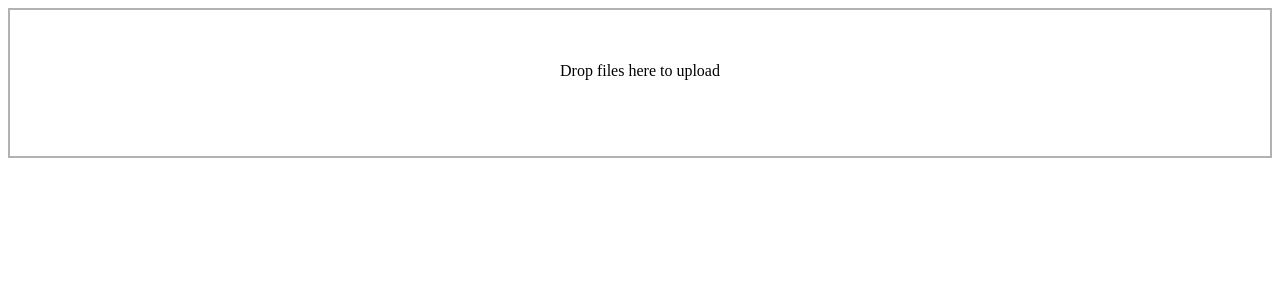
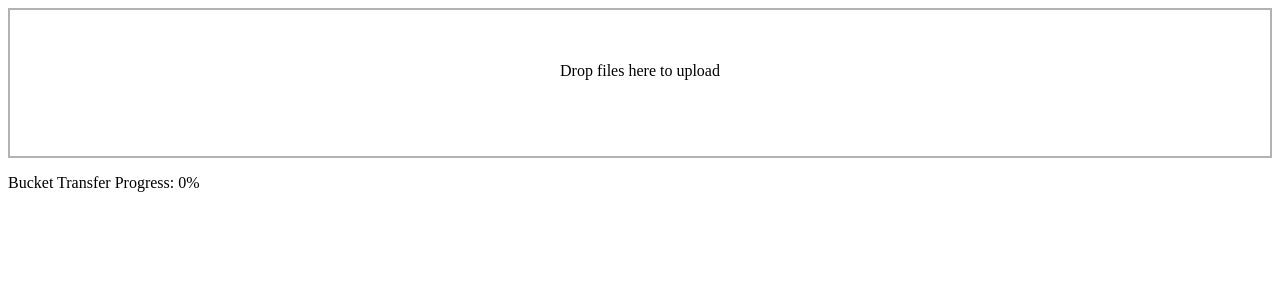
Before and after one commit to SocietyProtectionUndergroundNetworks/sequencing-submission-form, a Flask app: page /form in a window 1280 px wide. Shown: the top 300 px of the page. Run offline with Flask 3, Linux system fonts and the light colour scheme; the visitor is signed in with stand-in values (Sample User, id 1); parts of the project's set-up code (start-up, migrations or seed data) failed here and were passed over; some libraries are stand-ins or nearby versions.

Commit message:
Show upload progress and bucket transfer progress

```diff
--- a/app.py
+++ b/app.py
@@ -64,21 +64,68 @@ def load_user(user_id):
 def get_google_provider_cfg():
     return requests.get(GOOGLE_DISCOVERY_URL).json()
 
-def chunked_upload(local_file_path, destination_blob_name, file_uuid):
+def get_progress(file_uuid):
+    try:
+        with open("upload_progress.json", "r") as file:
+            progress_data = json.load(file)
+            return progress_data.get(file_uuid, 0)
+    except FileNotFoundError:
+        return 0
+
+def update_progress(file_uuid, percentage):
+    try:
+        with open("upload_progress.json", "r") as file:
+            progress_data = json.load(file)
+    except FileNotFoundError:
+        progress_data = {}
+
+    progress_data[file_uuid] = percentage
+
+    with open("upload_progress.json", "w") as file:
+        json.dump(progress_data, file)
+
+def chunked_upload(local_file_path, destination_blob_name, file_uuid, bucket_name):
+    chunk_size = 20 * 1024 * 1024  # 20 MB chunk size
+
     storage_client = storage.Client()
     bucket = storage_client.bucket(bucket_name)
 
-    chunk_size = 5 * 1024 * 1024  # 5 MB chunk size (adjust as needed)
-
-    # Create a blob object with the desired name
     blob = bucket.blob(f'uploads/{destination_blob_name}')
 
-    # Start a resumable upload session
-    with open(local_file_path, "rb") as file:
+    temp_directory = f"temp_{file_uuid}"
+
+    total_size = os.path.getsize(local_file_path)
+    uploaded_bytes = 0
+
+    with open(local_file_path, 'rb') as file:
         blob.chunk_size = chunk_size
-        blob.upload_from_file(file)
+        chunk_num = 0
+        chunks = []
 
-    print(f"File {local_file_path} uploaded to {destination_blob_name} in {bucket_name} bucket.")
+        while True:
+            data = file.read(chunk_size)
+            if not data:
+                break
+
+            temp_blob = bucket.blob(f'uploads/{temp_directory}/{destination_blob_name}.part{chunk_num}')
+            temp_blob.upload_from_string(data, content_type='application/octet-stream')
+            chunks.append(temp_blob)
+            chunk_num += 1
+
+            uploaded_bytes += len(data)
+            percentage = (uploaded_bytes / total_size) * 100
+            update_progress(file_uuid, percentage)
+            print(f"Bytes uploaded: {uploaded_bytes} / {total_size} ({percentage:.2f}%)", flush=True)
+
+        blob.compose(chunks)
+
+        for temp_blob in chunks:
+            temp_blob.delete()
+
+        update_progress(file_uuid, 100)
+        print(f"File {local_file_path} uploaded to {destination_blob_name} in {bucket_name} bucket.", flush=True)
+
+
 
 @app.route("/")
 def index():
@@ -185,7 +232,7 @@ def upload_form():
 
 @app.post("/upload")
 @login_required
-def upload_chunk():
+def upload_chunked():
     file = request.files["file"]
     file_uuid = request.form["dzuuid"]
     # Generate a unique filename to avoid overwriting using 8 chars of uuid before filename.
@@ -207,9 +254,18 @@ def upload_chunk():
         if os.path.getsize(save_path) != int(request.form["dztotalfilesize"]):
             return "Size mismatch.", 500
         else:
-            chunked_upload(save_path, filename, file_uuid)
+            chunked_upload(save_path, filename, file_uuid, bucket_name)
 
     return "Chunk upload successful.", 200
+
+@app.get("/uploadprogress")
+def api_progress():
+    file_uuid = request.args.get('file_uuid')
+    progress = get_progress(file_uuid)
+    return {
+        "progress": progress
+    }
+
 
 if __name__ == '__main__':
     server_port = os.environ.get('PORT', '8080')
--- a/docker-compose-dev.yml
+++ b/docker-compose-dev.yml
@@ -15,6 +15,7 @@ services:
       - .env
     environment:
       - GOOGLE_APPLICATION_CREDENTIALS=/google_auth_file/key_file.json
+      - OAUTHLIB_INSECURE_TRANSPORT=1
     networks:
       - flask
 
--- a/templates/index.html
+++ b/templates/index.html
@@ -1,10 +1,9 @@
 <html lang="en">
 <head>
-
     <meta charset="UTF-8">
-		<script src="/static/js/dropzone.min.js"></script>
-		<link href="/static/css/dropzone.min.css" rel="stylesheet" type="text/css" />
-		<script src="https://ajax.googleapis.com/ajax/libs/jquery/3.7.1/jquery.min.js"></script>
+    <script src="/static/js/dropzone.min.js"></script>
+    <link href="/static/css/dropzone.min.css" rel="stylesheet" type="text/css" />
+    <script src="https://ajax.googleapis.com/ajax/libs/jquery/3.7.1/jquery.min.js"></script>
     <title>File Dropper</title>
 </head>
 <body>
@@ -18,6 +17,8 @@
     >
     </form>
 
+    <div id="bucketProgress">Bucket Transfer Progress: 0%</div> <!-- Progress div outside Dropzone -->
+
     <script type="application/javascript">
         Dropzone.options.dropper = {
             paramName: "file",
@@ -25,7 +26,35 @@
             forceChunking: true,
             url: "/upload",
             maxFilesize: 25025, // megabytes
-            chunkSize: 1000000 // bytes
+            chunkSize: 1000000, // bytes
+            maxFiles: 1, // Restrict to accept only one file
+
+            sending: function(file, xhr, formData) {
+                let file_uuid = file.upload.uuid;
+                if (file_uuid) {
+                    updateProgress(file_uuid);
+                }
+            }
+        }
+
+        function updateProgress(file_uuid) {
+            let intervalId = setInterval(function () {
+                $.ajax({
+                    url: `/uploadprogress?file_uuid=${file_uuid}`,
+                    type: 'GET',
+                    success: function(data) {
+                        let progress = data.progress;
+                        $('#bucketProgress').text(`Bucket Transfer Progress: ${progress}%`);
+
+                        if (progress >= 100) {
+                            clearInterval(intervalId); // Stop updating when progress reaches 100%
+                        }
+                    },
+                    error: function() {
+                        // Handle error situations
+                    }
+                });
+            }, 1000); // Update progress every second (adjust timing as needed)
         }
     </script>
 </body>
```
Also changed, not shown: 1 other file.
